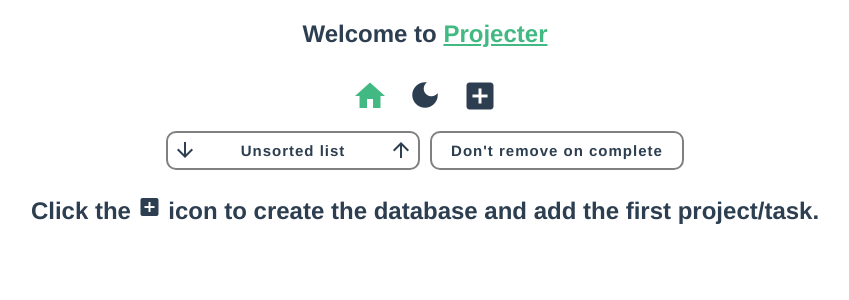
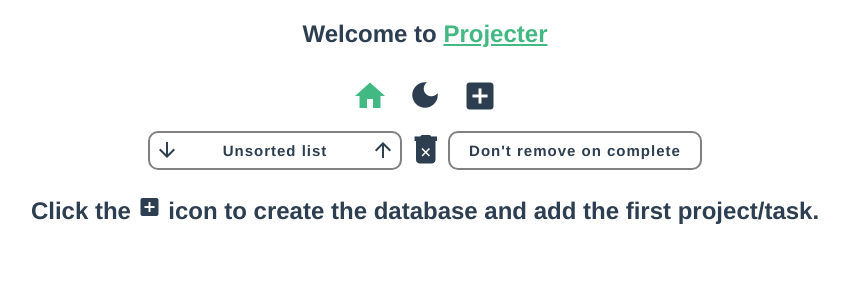
Before and after one commit to krystianksiazek/Projecter, a Vue app: page / in a window 1280 px wide. Shown: the top 300 px of the page, without its empty margins (215-1064 px from the left). Built offline with nearby package versions, Linux system fonts and the light colour scheme.

Commit message:
Remove unnecessary transitions

```diff
--- a/src/components/ProjectList.vue
+++ b/src/components/ProjectList.vue
@@ -1,7 +1,6 @@
 <template>
   <div>
     <div class="optionsWrapper">
-      <transition name="fade" mode="out-in">
       <div :class="{ checkboxChecked: sortOption != 0 }" class="checkbox">
         <span
           class="material-icons sorterNavigation"
@@ -29,9 +28,7 @@
           <span class="checked sorter" v-else-if="sortOption == 6">
             First oldest
           </span>
-            <span class="sorter" v-else-if="sortOption == 0"
-              >Unsorted list</span
-            >
+          <span class="sorter" v-else-if="sortOption == 0">Unsorted list</span>
         </transition>
         <span
           class="material-icons sorterNavigation"
@@ -41,8 +38,12 @@
           arrow_upward
         </span>
       </div>
-      </transition>
-      <transition name="fade" mode="out-in">
+      <span
+        @click="$emit('open-modal')"
+        class="material-icons deleteAllDataBtn"
+      >
+        delete_forever
+      </span>
       <div
         @click="removeOnCompleteToggle()"
         :class="{ checkboxChecked: removeOnComplete }"
@@ -55,7 +56,6 @@
           <span v-else>Don't remove on complete</span>
         </transition>
       </div>
-      </transition>
     </div>
     <div>
       <transition name="switch" mode="out-in">
@@ -385,6 +385,14 @@ input:checked + .slider:before {
   transition: 0.2s;
   letter-spacing: 1px;
 }
+.deleteAllDataBtn {
+  font-size: 36px;
+  display: flex;
+  justify-content: center;
+  align-items: center;
+  font-weight: bold;
+  cursor: pointer;
+}
 .sorter {
   flex-grow: 4;
 }
```
Lines whose indentation alone changed are shown as unchanged.
